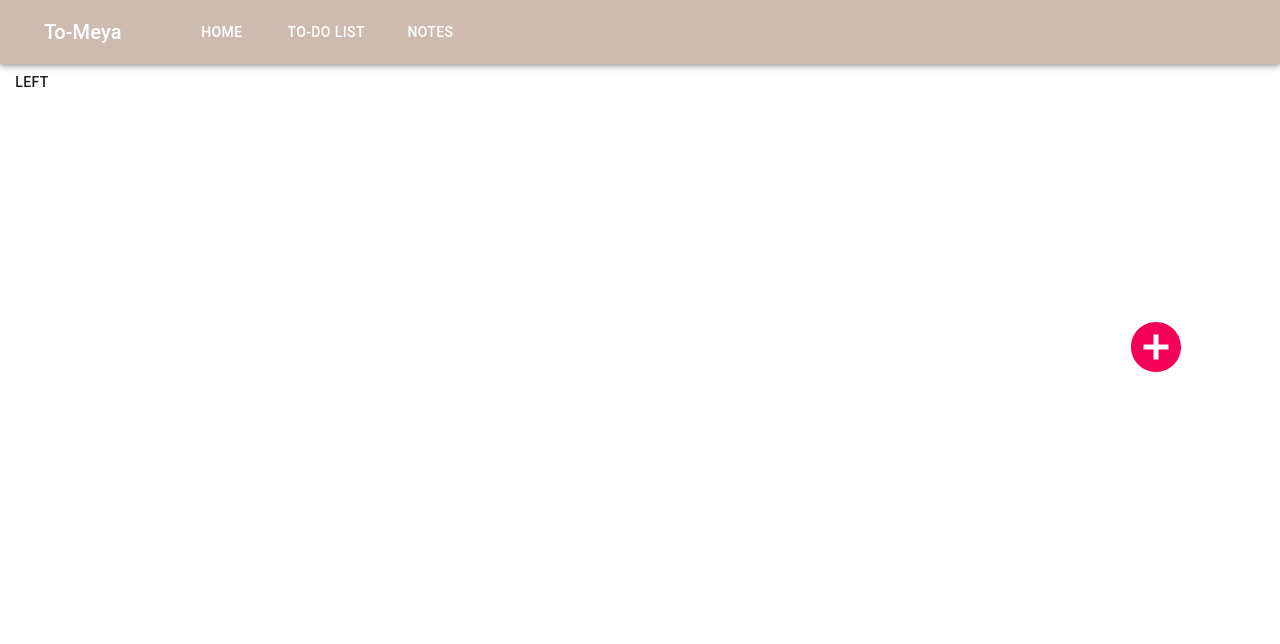
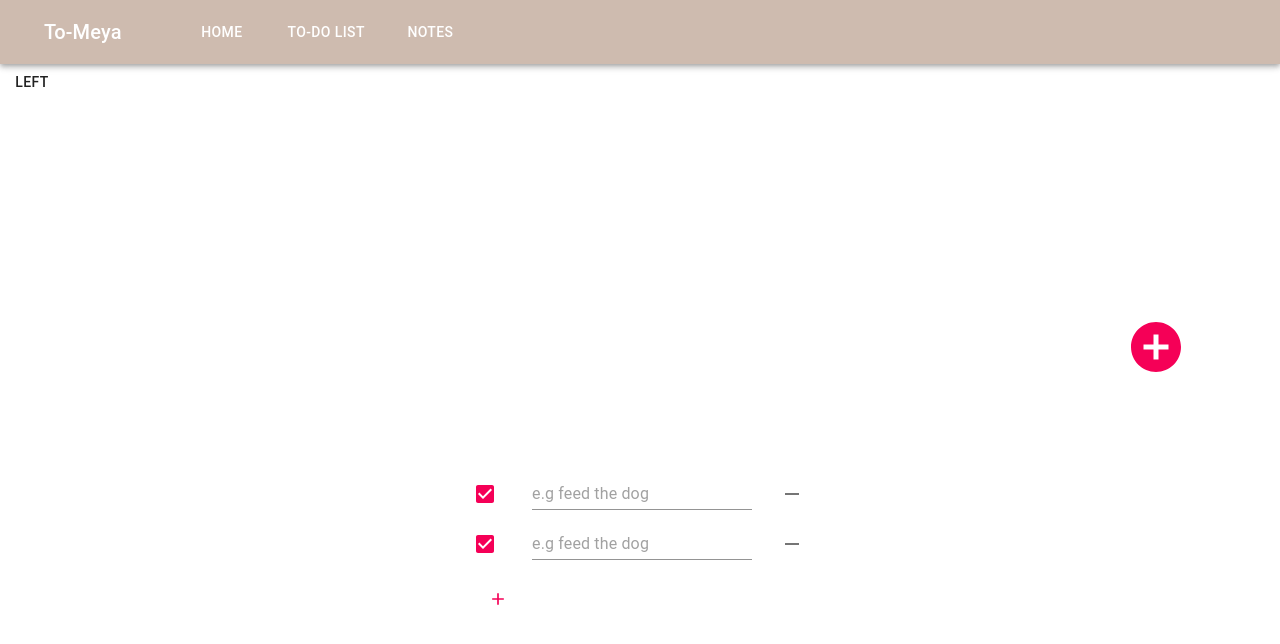
Before and after one commit to youssefsfahmy/tomeya, a React (Create React App) app: page /todolist in a window 1280 px wide. Shown: the top 644 px of the page. Built offline with nearby package versions, Linux system fonts and the light colour scheme; the HTML template or start-up script is replaced by a standard one.

Commit message:
list almost done

```diff
--- a/src/Components/ToDoList/ListBox.js
+++ b/src/Components/ToDoList/ListBox.js
@@ -9,6 +9,17 @@ import IconButton from "@material-ui/core/IconButton";
 import RemoveIcon from "@material-ui/icons/Remove";
 import Input from "@material-ui/core/Input";
 import AddIcon from "@material-ui/icons/Add";
+let counter = 1;
+let count = [
+  {
+    isDone: true,
+    name: "Todo 1",
+  },
+  {
+    isDone: false,
+    name: "Todo 1",
+  },
+];
 const useStyles = makeStyles((theme) => ({
   root: {
     width: "100%",
@@ -19,6 +30,9 @@ const useStyles = makeStyles((theme) => ({
   },
 }));
 
+// {   count.map(function(item, i){
+
+// })}
 export default function ListBox() {
   const classes = useStyles();
   const [checked, setChecked] = React.useState([0]);
@@ -39,7 +53,11 @@ export default function ListBox() {
 
   const handleAddNewItem = () => {
     setNewItem(!newItem);
-    //  console.log(newItem);
+
+    counter = counter + 1;
+    count.push(counter);
+    console.log(counter);
+    console.log(newItem);
   };
 
   return (
@@ -49,7 +67,9 @@ export default function ListBox() {
 
         return (
           <>
-            {newItem ? (
+            {count.map((elem) => {
+              return (
+                <>
                   <ListItem
                     key={value}
                     role={undefined}
@@ -77,13 +97,16 @@ export default function ListBox() {
                       </IconButton>
                     </ListItemSecondaryAction>
                   </ListItem>
-            ) : (
-              <div />
-            )}
+
+                  {/* <input type="checkbox" checked={elem.isDone ? true : false} />
+                  <p>{elem.name}</p> */}
+                </>
+              );
+            })}
             <ListItem>
               <IconButton
                 color="secondary"
-                aria-label="add an alarm"
+                aria-label="add an item"
                 className={classes.top}
                 onClick={handleAddNewItem}
               >
--- a/src/Pages/ToDoList.js
+++ b/src/Pages/ToDoList.js
@@ -13,6 +13,7 @@ export default function ToDoList() {
         addListButton={addListButton}
       />
       {addListButton ? <p> jhgjug </p> : <div />}
+      <ListBox />
     </div>
   );
 }
```
Lines whose indentation alone changed are shown as unchanged.
